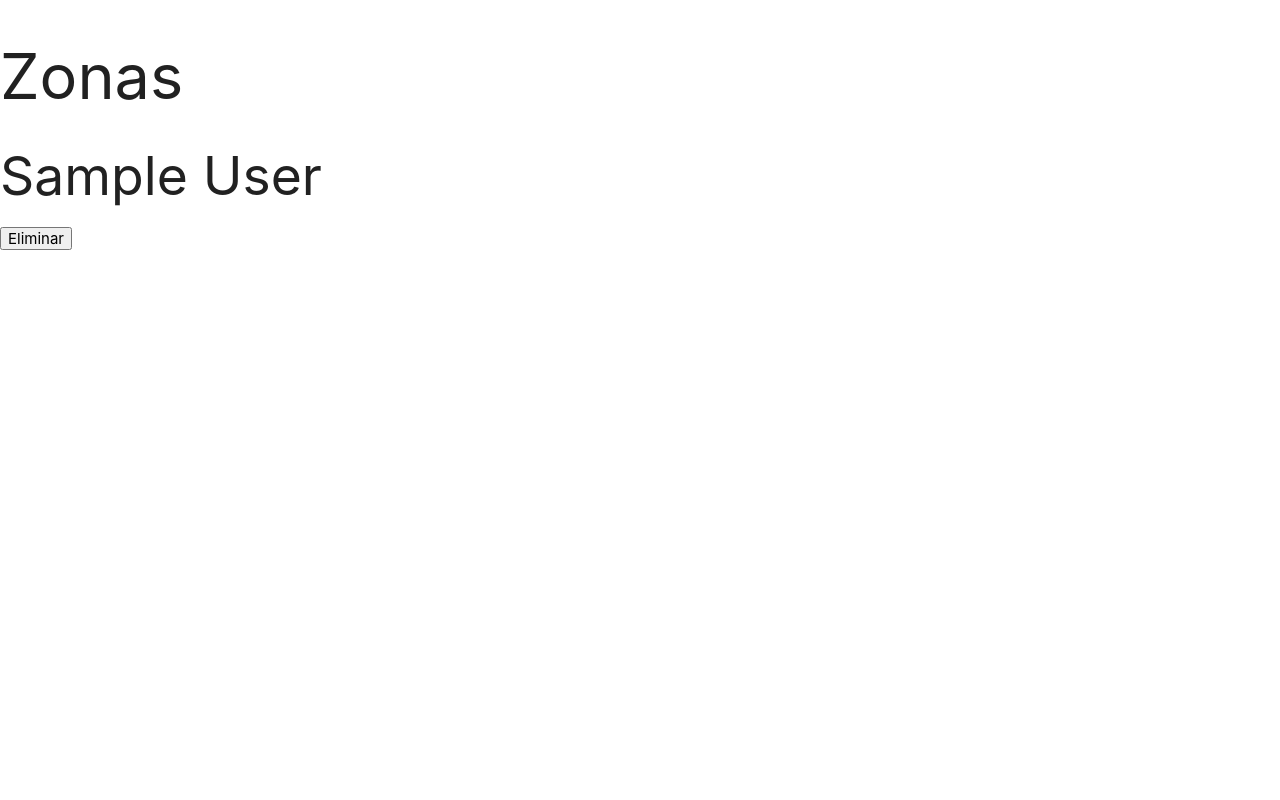
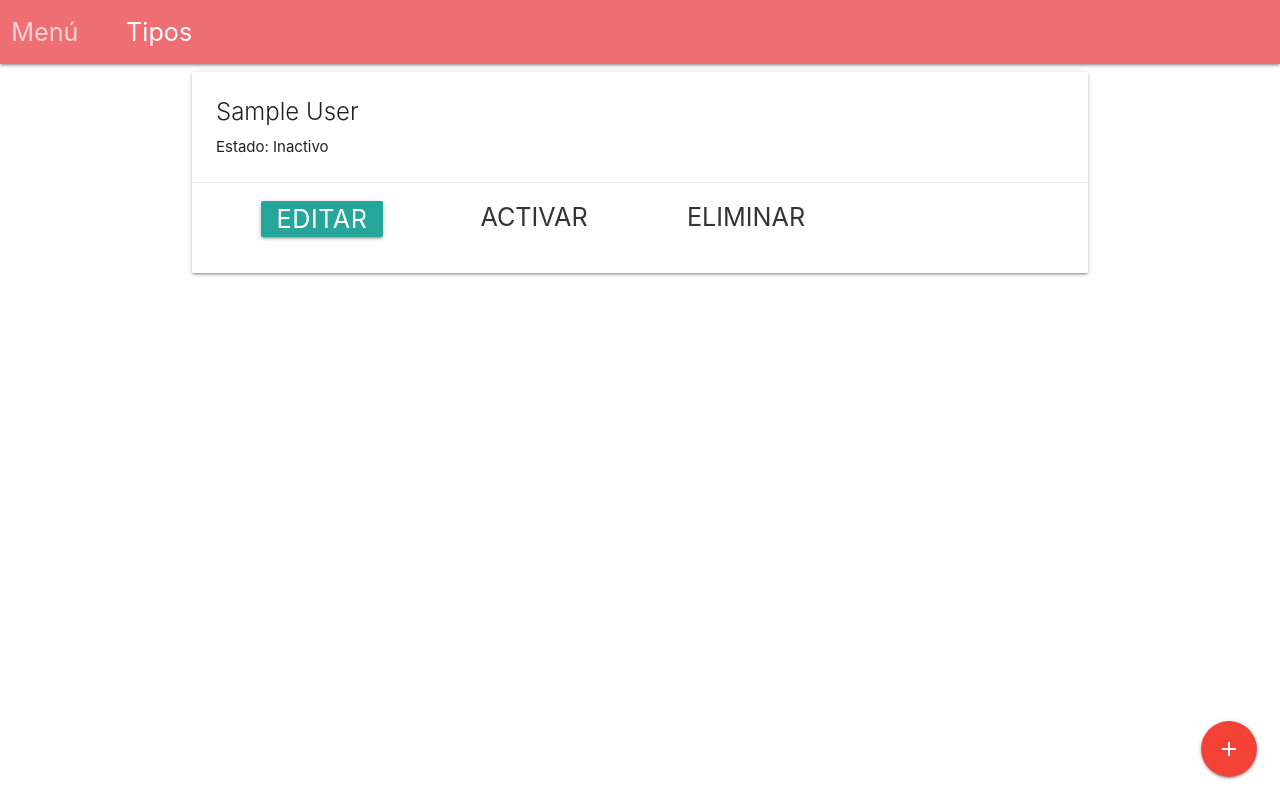
Before and after one commit to hristoroque/Customers-CRUD, a Django app: page /customers/tipos/ in a window 1280 px wide. Run offline with Django 3.2, Linux system fonts and the light colour scheme; tables that the repository leaves empty hold one stand-in row (values such as "Sample post"); some libraries are stand-ins or nearby versions.

Commit message:
Corrigiendo vista Tipos y agregando funcionalidades CRUD a Tipos

```diff
--- a/customers/templates/customers/tipos_show.html
+++ b/customers/templates/customers/tipos_show.html
@@ -1,18 +1,89 @@
 {% extends "customers/base.html" %}
 {% block main %}
-<h1> Zonas </h1>
+<nav>
+    <div class="nav-wrapper">
+        <div class="row">
+            <div class="col s12">
+                <a href="{% url 'index' %}" class="breadcrumb">
+                    <span class="flow-text">Menú</span>
+                </a>
+                <a href="#!" class="breadcrumb">
+                    <span class="flow-text">
+                        Tipos
+                    </span>
+                </a>
+            </div>
+        </div>
+    </div>
+</nav>
+
+<div class="container">
     {% if tipos %}
     {% for tipo in tipos %}
-        <div>
-            <h2> {{ tipo.nombre }} </h2>
-            <form action="{% url "del_tipo" %}" method="post">
+            <div class="card">
+                <div class="card-content">
+                    <span class="card-title flow-text"> {{ tipo.nombre }} </span>
+                    <p class="col s3">Estado:
+                        {% if tipo.estado == 'A' %}
+                              Activo
+                        {% else %}
+                            Inactivo
+                        {% endif %}
+                    </p>
+                </div>
+                <div class="card-action">
+                    <div class="row">
+                        <form action="{% url 'new_tipo' %}" method="get" class="col s3 center-align flow-text">
+                            <input type="hidden" value="{{ tipo.id }}" name="id">
+                            <input type="hidden" value="{{ tipo.nombre }}" name="nombre">
+                            <button class="btn" type="submit">
+                                <span class="flow-text">
+                                    EDITAR
+                               </span>
+                            </button>
+                        </form>
+                        <form action="{% url 'toogle_tipo' %}" method="post" class="col s3 center-align">
                            {% csrf_token %}
-                <input type="hidden" value="{{ tipo.id }}" name="id"/>
-                <input type="submit"  value="Eliminar"/>
+                               <input name="id" type="hidden" value="{{ tipo.id }}" />
+                               {% if tipo.estado == 'A'%}
+                                   <button class="btn-flat" name="option" type="submit" value="INACTIVAR">
+                                       <span class="flow-text">
+                                          INACTIVAR
+                                    </span>
+                                 </button>
+                             {% else %}
+                                  <button class="btn-flat" name="option" type="submit" value="ACTIVAR">
+                                     <span class="flow-text">
+                                         ACTIVAR
+                                      </span>
+                                 </button>
+                            {% endif %}
+                            </input>
                         </form>
+                        <form action="{% url 'del_tipo' %}" class="col s3 center-align" method="post">
+                        {% csrf_token %}
+                            <input name="id" type="hidden" value="{{ tipo.id }}" />
+                            <button class="btn-flat" type="submit" value="ELIMINAR">
+                                <span class="flow-text">
+                                    ELIMINAR
+                                </span>
+                            </button>
+                        </form>
+                    </div>
+                </div>
             </div>
         {% endfor %}
     {% else %}
-    <p> No hay Zonas </p>
+    <div class="row">
+        <div class="col-s12 center-align">
+            <p class="flow-text"> No hay Tipos </p>
+        </div>
+    </div>
     {% endif %}
+    <div class="fixed-action-btn">
+        <a href="{% url 'new_tipo' %}" type="submit" class="btn-floating btn-large waves-effect waves-light red">
+             <i class="large material-icons">add</i>
+        </a>
+    </div>
+</div>
 {% endblock %}
--- a/customers/urls.py
+++ b/customers/urls.py
@@ -7,6 +7,7 @@ urlpatterns = [
     path('new/',views.new,name='new'),
     path('clientes/del',views.del_cliente,name="del"),
     path('clientes/state',views.toogle_cliente,name="toogle"),
+    path('tipos/state',views.toogle_tipo,name="toogle_tipo"),
     path('tipos/new/',views.new_tipo,name='new_tipo'),
     path('tipos/del',views.del_tipo,name="del_tipo"),
     path('tipos/',views.show_tipos,name='tipos'),
--- a/customers/views.py
+++ b/customers/views.py
@@ -81,6 +81,18 @@ def toogle_cliente(req):
         cliente.save()
         return redirect(reverse("clientes"))
 
+def toogle_tipo(req):
+    if(req.method=="POST"):
+        id = req.POST['id']
+        option = req.POST['option']
+        tipo = Tipo.objects.get(pk = id)
+        if(option == "ACTIVAR"):
+            tipo.estado = 'A'
+        elif(option == "INACTIVAR"):
+            tipo.estado = "I"
+        zona.save()
+        return redirect(reverse("tipos"))
+
 def new_tipo(req):
     if(req.method == 'GET'):
         return render(req,"customers/create_tipo.html")
@@ -89,7 +101,7 @@ def new_tipo(req):
         tipo = models.TipoCliente()
         tipo.nombre = name
         tipo.save()
-        return redirect(reverse("index"))
+        return redirect(reverse("tipos"))
 
 def del_tipo(req):
     if(req.method == "POST"):
```
Also changed, not shown: customers/templates/customers/create_tipo.html (+17 -1 lines). Lines whose indentation alone changed are shown as unchanged.
